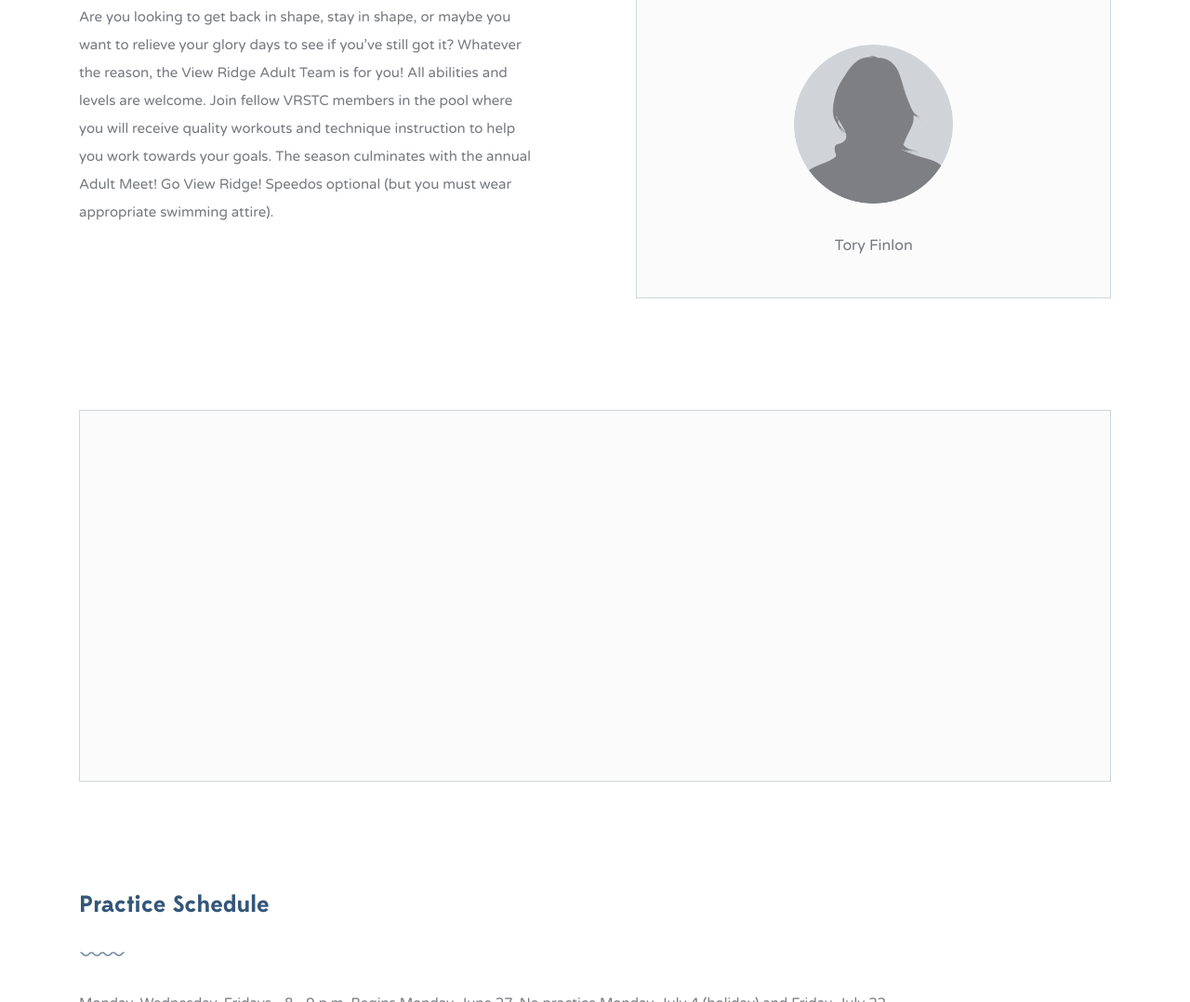
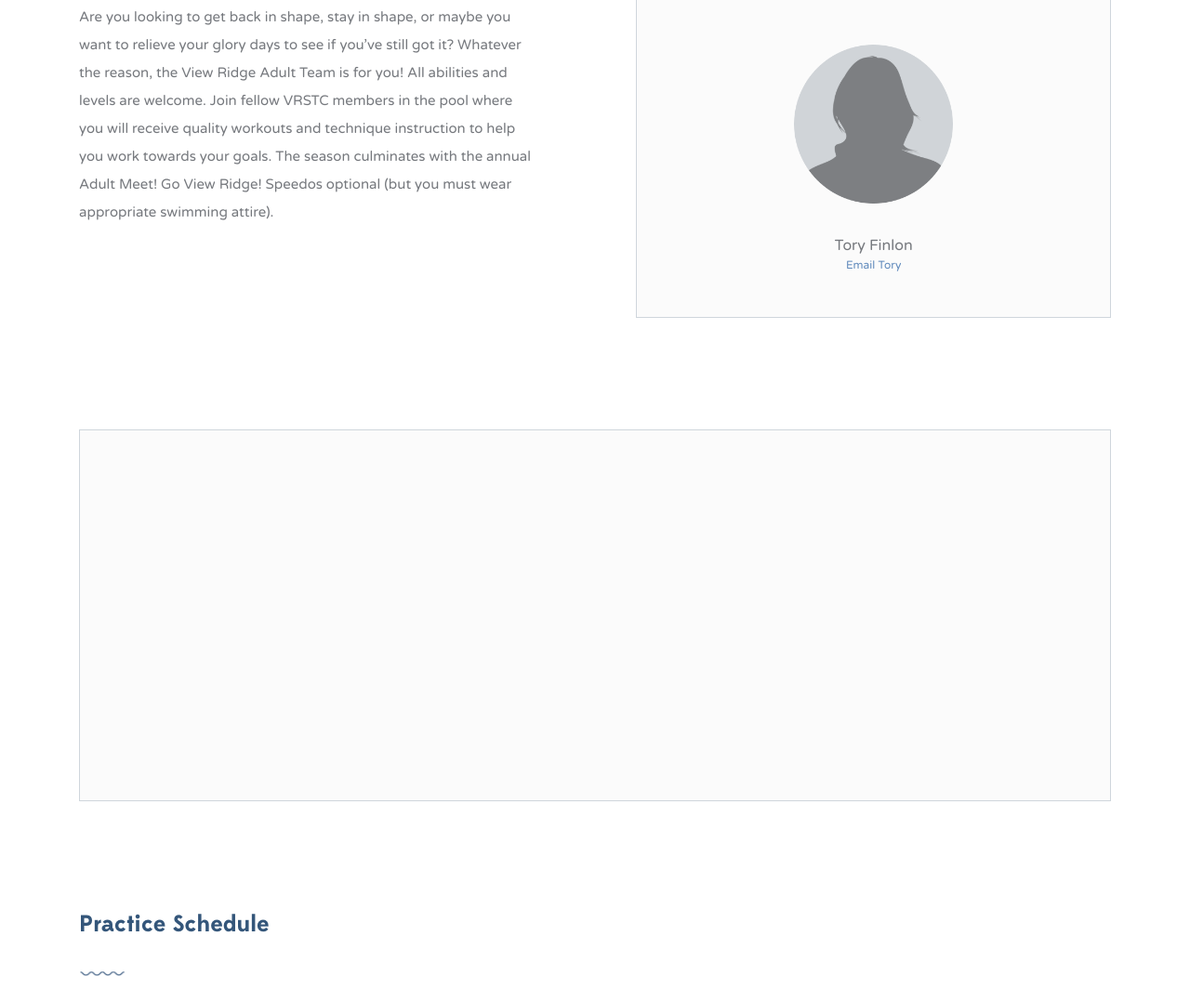
Before and after one commit to acatella/vrstc-deprecated, a plain HTML site: page 5_site/adult-swim.html in a window 1280 px wide. Shown: the part 675-1753 px from the top of the page at 93% size. Drawn offline with nearby package versions, Linux system fonts and the light colour scheme.

Commit message:
added email links for adult swim and adult tennis teams

```diff
--- a/5_site/adult-swim.html
+++ b/5_site/adult-swim.html
@@ -124,6 +124,7 @@
             <div class="coach-photo">
               <img src="../4_assets/visual/headshot-placeholder.png">
               <p>Tory Finlon</p>
+              <a class="email" href="#">Email Tory</a>
             </div>
           </div>
         </div>
```
Also changed, not shown: 5_site/adult-tennis.html (+1 -0 lines).
